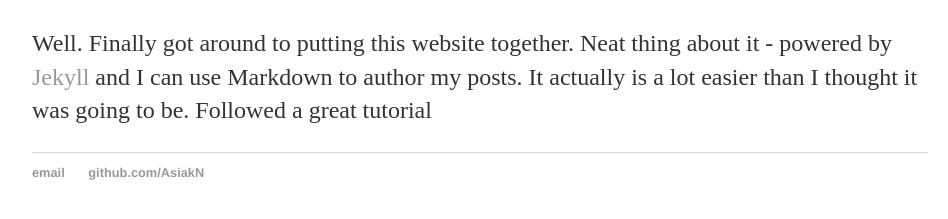
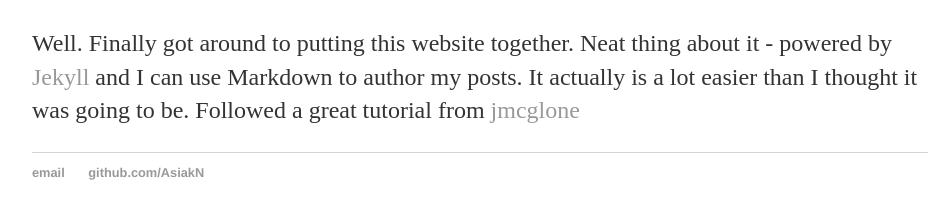
Before and after one commit to AsiakN/Nat.github.io, a Jekyll site: the page built from _posts/2023-08-19-first-post.md, in a window 1280 px wide. Shown: the part 228-447 px from the top of the page, without its empty margins (160-1108 px from the left). Built offline with Jekyll 4.4.1, drawn with Linux system fonts in a browser that asks for light colours.

Commit message:
Update 2023-08-19-first-post.md

```diff
--- a/_posts/2023-08-19-first-post.md
+++ b/_posts/2023-08-19-first-post.md
@@ -6,4 +6,4 @@ date: 2023-08-19
 
 Well. Finally got around to putting this website together.
 Neat thing about it - powered by [Jekyll](http://jekyllrb.com) and I can use Markdown to author my posts.
-It actually is a lot easier than I thought it was going to be. Followed a great tutorial
+It actually is a lot easier than I thought it was going to be. Followed a great tutorial from [jmcglone](https://github.com/jmcglone)
```
